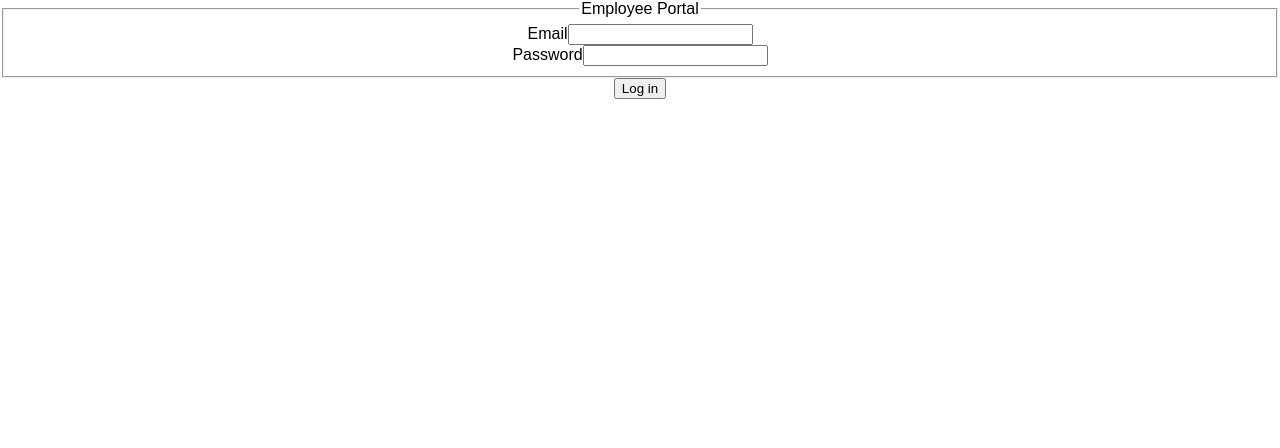
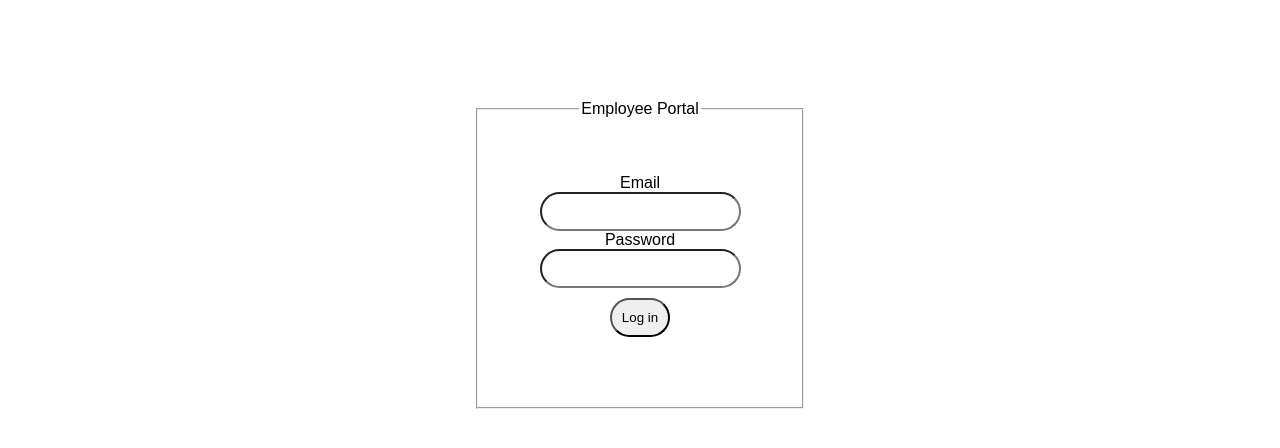
Before and after one commit to TheCodeWorm/jquery-todomvc, a React (Create React App) app: page / in a window 1280 px wide. Shown: the top 448 px of the page. Built offline with nearby package versions, Linux system fonts and the light colour scheme.

Commit message:
Login.css

```diff
--- /dev/null
+++ b/src/components/Login/Login.css
@@ -0,0 +1,25 @@
+.outerField {
+	padding-top: 100px;
+}
+
+.fieldArea {
+	width: 300px;
+	margin: auto;
+}
+
+.loginArea {
+	padding: 25px 0px 25px 0px;
+	margin: 25px 0px 25px 0px;
+}
+
+.loginButton {
+	border-radius: 25px;
+	padding: 10px;
+	margin: 10px;
+}
+
+.loginInput {
+	border-radius: 25px;
+	padding: 10px;
+
+}
--- a/src/components/Login/Login.js
+++ b/src/components/Login/Login.js
@@ -1,4 +1,5 @@
 import React from 'react';
+import './Login.css';
 
 class Login extends React.Component {
   constructor(props) {
@@ -40,38 +41,38 @@ class Login extends React.Component {
     return (
       <article className="">
         <main className="">
-          <div className="">
-            <fieldset id="" className="">
-              <legend className="">Employee Portal</legend>
-              <div className="">
-                <label className="">Email</label>
+          <div className="outerField">
+            <fieldset id="" className="fieldArea">
+              <legend>Employee Portal</legend>
+              <div className= "loginArea">
+                <div className="loginInputLabel">Email</div>
+                <label className=""></label>
                 <input
-                  className=""
+                  className="loginInput"
                   type="email"
                   name="email-address"
                   id="email-address"
                   onChange={this.onEmailChange}
                 />
-              </div>
-              <div className="">
-                <label className="" htmlFor="password">Password</label>
+                <div className="loginInputLabel">Password</div>
+                <label className="" htmlFor="password"></label>
                 <input
-                  className=""
+                  className="loginInput"
                   type="password"
                   name="password"
                   id="password"
                   onChange={this.onPasswordChange}
                 />
+                <div>
+                  <input
+                    className="loginButton"
+                    onClick={this.onSubmitLogin}
+                    type="submit"
+                    value="Log in"
+                  />
+                </div>
               </div>
             </fieldset>
-            <div className="">
-              <input
-                onClick={this.onSubmitLogin}
-                className=""
-                type="submit"
-                value="Log in"
-              />
-            </div>
           </div>
         </main>
       </article>
```
